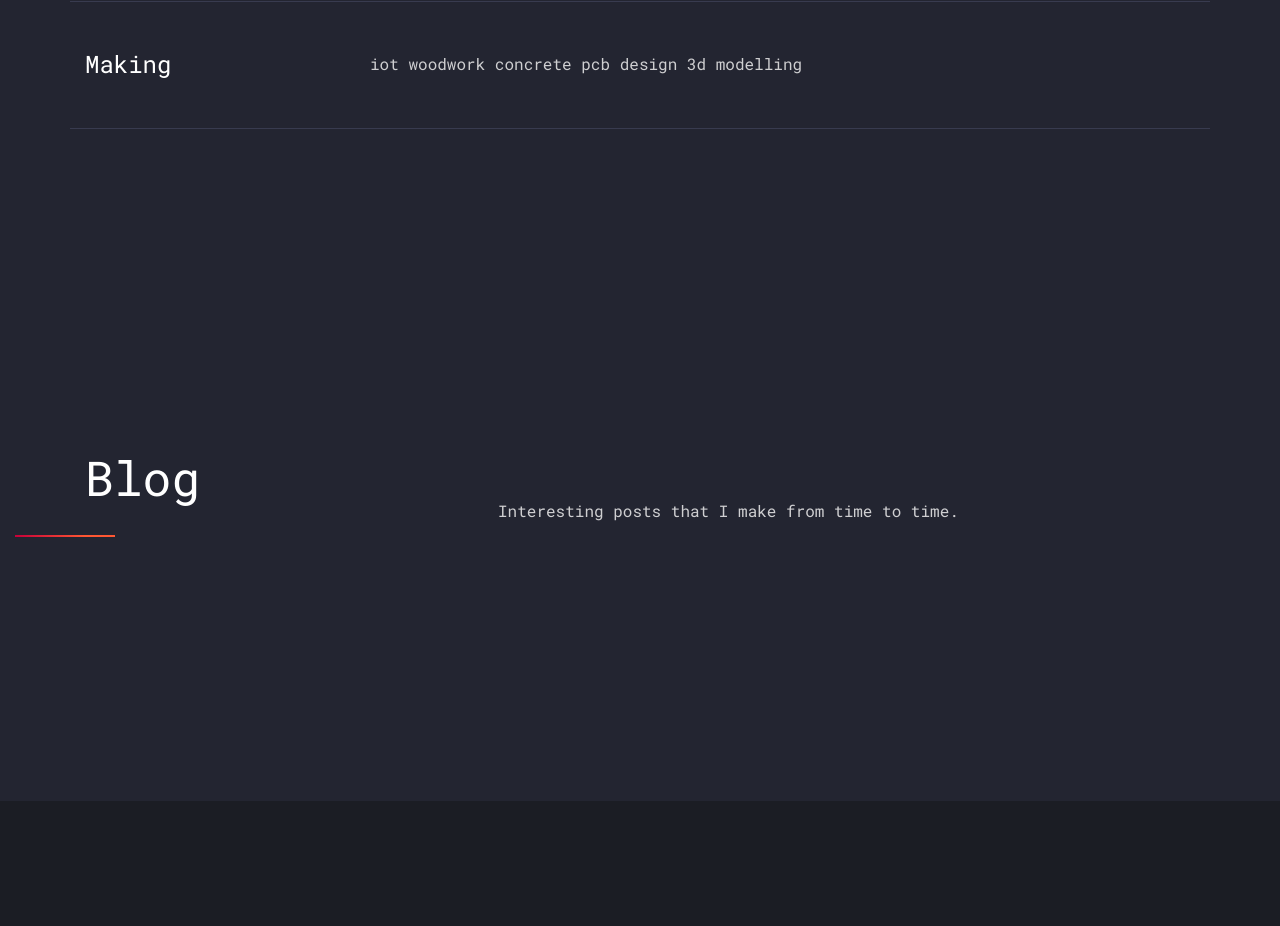
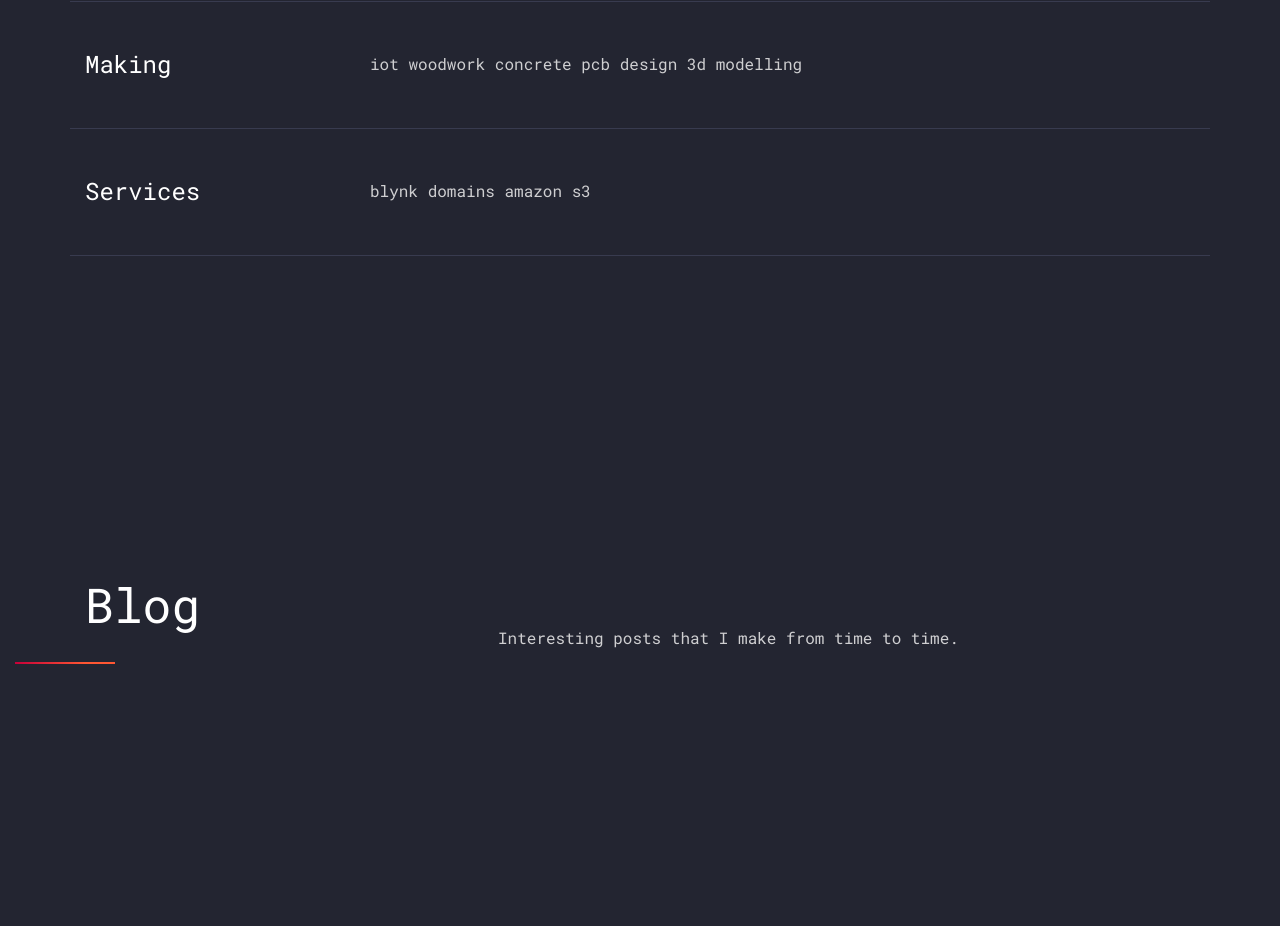
Before and after one commit to matthewhilton/portfolio, a plain HTML site: page index.html in a window 1280 px wide. Shown: the part 6760-7686 px from the top of the page. Drawn offline with Linux system fonts and the light colour scheme; files whose address does not match are found by name.

Commit message:
update skills add new element

```diff
--- a/index.html
+++ b/index.html
@@ -262,6 +262,17 @@
             </div>
           </div>
 
+          <div class="col-12 border-bottom py-5" data-aos="fade" data-aos-delay="400">
+            <div class="row align-items-stretch">
+              <div class="col-md-3 text-white mb-3 mb-md-0"><span class="h4">Services</span></div>
+              <div class="col-md-9">
+                  <span>blynk</span>
+                  <span>domains</span>
+                  <span>amazon s3</span>
+              </div>
+            </div>
+          </div>
+
         </div>
       </div>
     </div>
```
